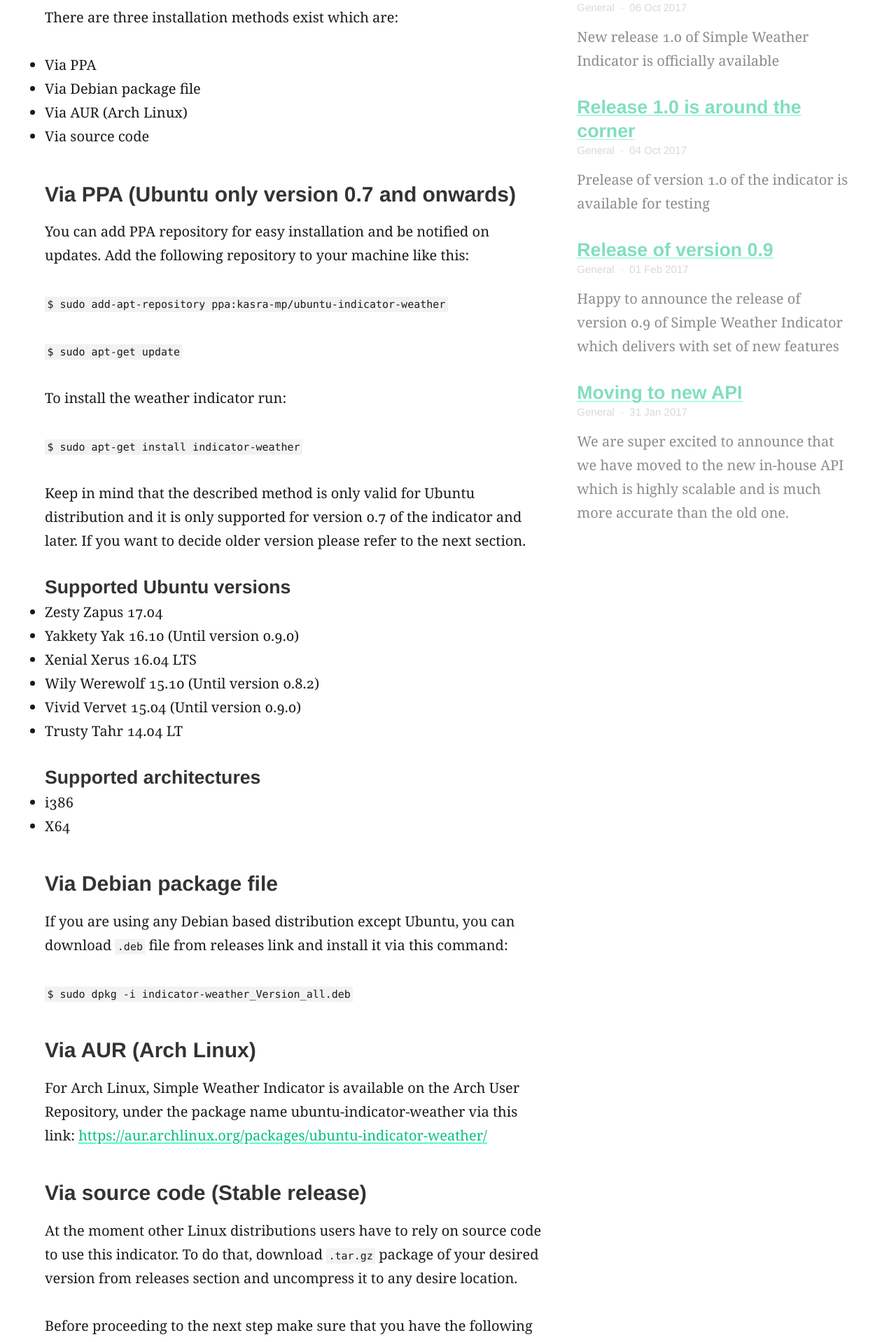
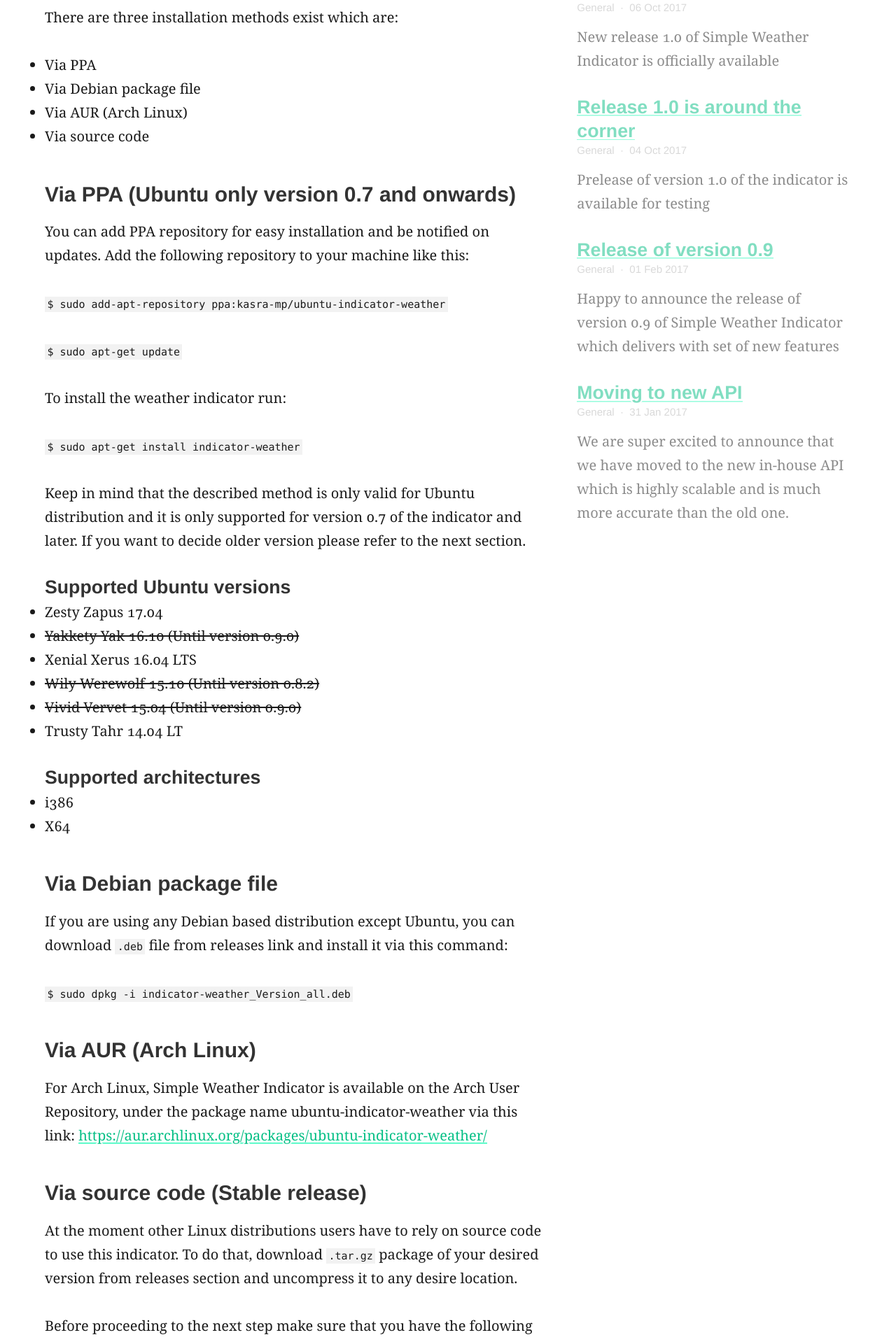
Before and after one commit to kasramp/UbuntuIndicatorWeather, a Jekyll site: the page built from installation.md, in a window 1280 px wide. Shown: the part 572-2490 px from the top of the page at 70% size. Built offline with Jekyll 4.4.1, drawn with Linux system fonts in a browser that asks for light colours.

```diff
--- a/installation.md
+++ b/installation.md
@@ -26,10 +26,10 @@ Keep in mind that the described method is only valid for Ubuntu distribution and
 
 #### Supported Ubuntu versions
 - Zesty Zapus 17.04
-- Yakkety Yak 16.10 (Until version 0.9.0)
+- ~~Yakkety Yak 16.10 (Until version 0.9.0)~~
 - Xenial Xerus 16.04 LTS
-- Wily Werewolf 15.10 (Until version 0.8.2)
-- Vivid Vervet 15.04 (Until version 0.9.0)
+- ~~Wily Werewolf 15.10 (Until version 0.8.2)~~
+- ~~Vivid Vervet 15.04 (Until version 0.9.0)~~
 - Trusty Tahr 14.04 LT
 
 #### Supported architectures
```
